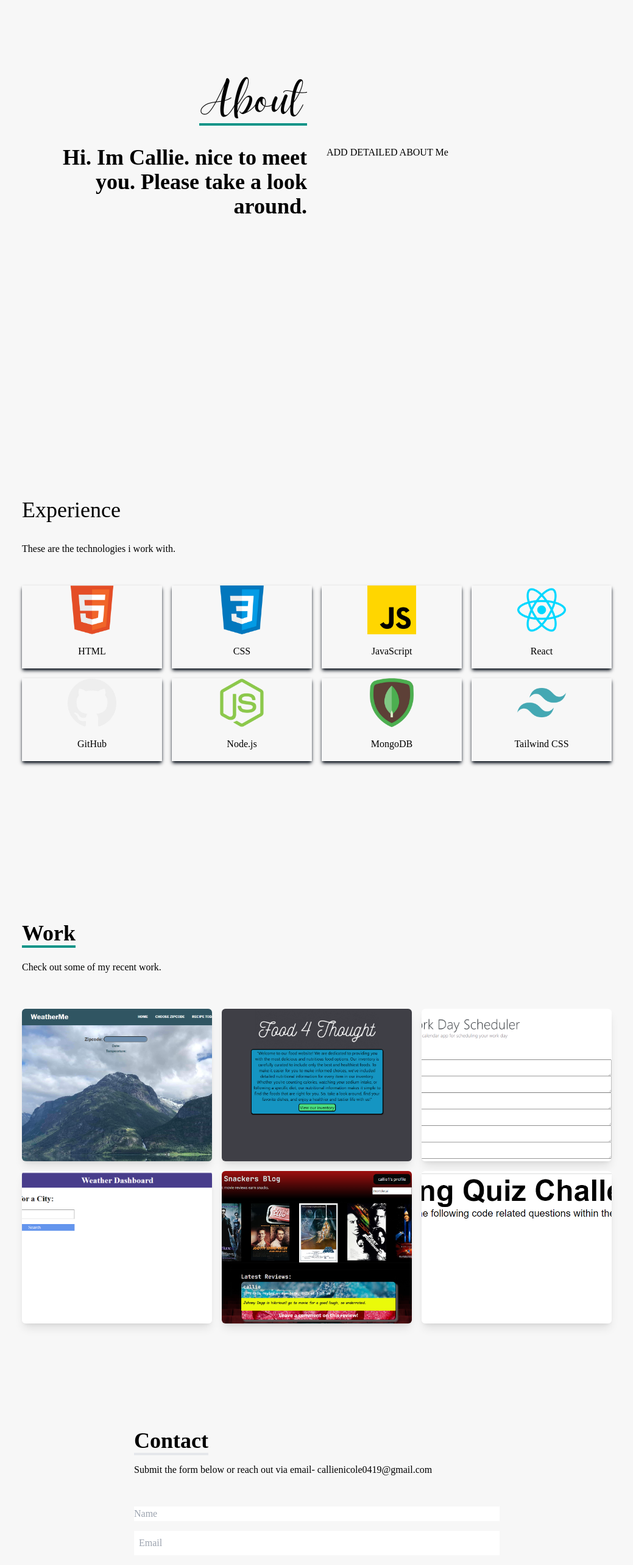
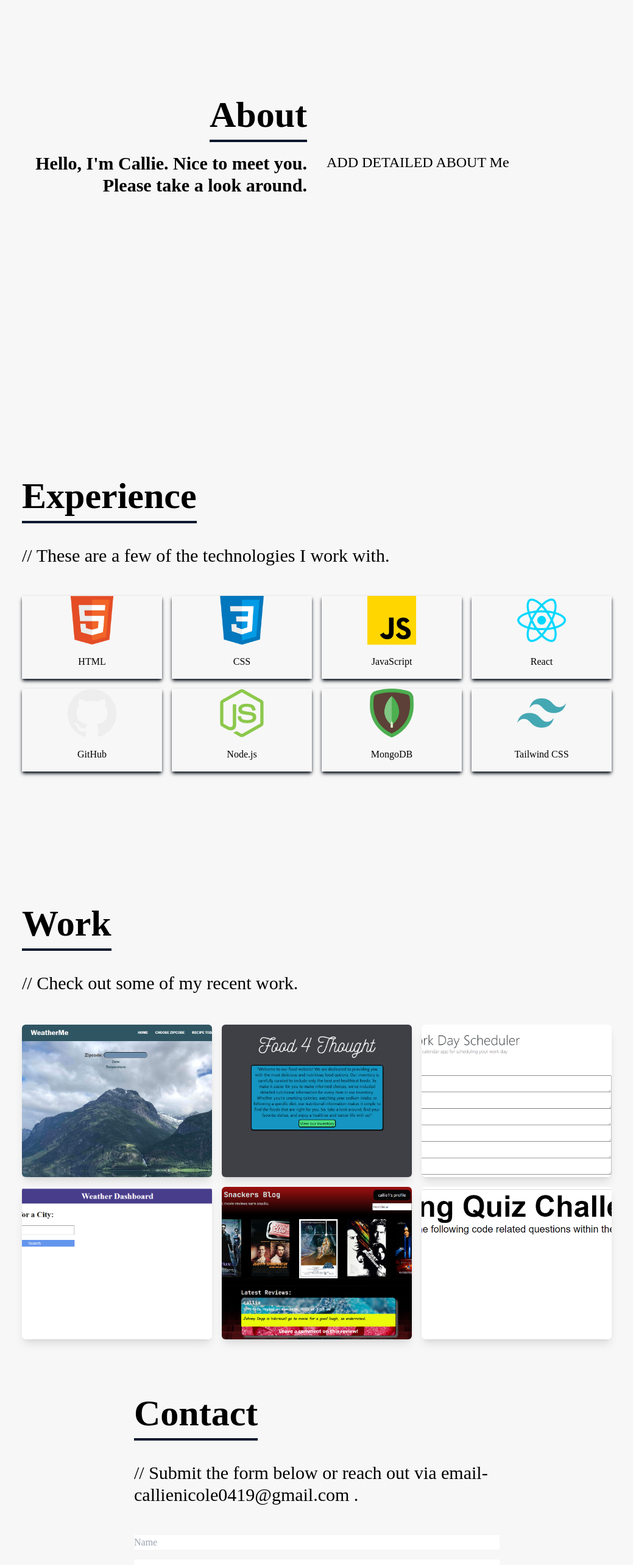
Before and after one commit to CalCar0707/W20C-reactportfolio, a React (Create React App) app: page / in a window 1280 px wide. Shown: the part 960-3526 px from the top of the page at 61% size, without its empty margins (120-1159 px from the left). Built offline with nearby package versions, Linux system fonts and the light colour scheme.

Commit message:
updated text on each component to be consistent and more professional

```diff
--- a/src/components/About.js
+++ b/src/components/About.js
@@ -8,17 +8,17 @@ export default function About(){
             <div className='flex flex-col justify-center items-center w-full h-full'>
             <div className='max-w-[1000px] w-full grid grid-cols-2 gap-8'>
                 <div className='sm:text-right pb-8 pl-4'>
-                    <img className='inline pb-[8px] border-b-4 border-teal-600' src={AboutImg} />
+                    <div className='text-6xl font-bold inline pb-[8px] border-b-4 border-[#0a192f]'> About </div>
 
                 </div>
-                <div></div>
+
                 </div>
                 <div className='max-w-[1000px] w-full grid sm:grid-cols-2 gap-8 px-4'>
-                <div className='sm:text-right text-4xl font-bold'>
-                    <p>Hi. Im Callie. nice to meet you. Please take a look around.</p>
+                <div className='sm:text-right text-3xl font-bold'>
+                    <p>Hello, I'm Callie. Nice to meet you. Please take a look around.</p>
                 </div>
                 <div>
-                    <p>
+                    <p className='text-2xl'>
                         ADD DETAILED ABOUT Me
                     </p>
                 </div>
--- a/src/components/Contact.js
+++ b/src/components/Contact.js
@@ -4,16 +4,15 @@ export default function Contact() {
     return (
         <div name='contact' className="w-full h-screen bg-[#f7f7f7] flex justify-center items-center p-4">
             <form method="POST" action="https://getform.io/f/cba3d8f0-bee2-4310-b0ab-fb901d98d12b" className="flex flex-col max-w-[600px] w-full">
-                <div className="pb-8">
-                    <p className="text-4xl font-bold inline border-b-4">Contact</p>
-                    <p className="py-4">Submit the form below or reach out via email- callienicole0419@gmail.com</p>
+                <div className='pb-8'>
+                    <p className='text-6xl font-bold inline pb-[8px] border-b-4 border-[#0a192f]'>Contact</p>
+                    <p className='text-3xl py-4 pt-[50px]'> // Submit the form below or reach out via email- callienicole0419@gmail.com .</p>
                 </div>
                 <input type="text" placeholder="Name" name="email" />
                 <input className="my-4 p-2" type="email" placeholder="Email" name="email" />
                 <textarea className="p-2" name="message" rows="10" placeholder="Message"></textarea>
-                <button className="border-2 px-4 py-3 my-8 mx-auto flex items-center">Let's Collaborate</button>
+                <button className=' text-2xl border-2 px-4 py-3 my-8 mx-auto flex items-center'>Let's Collaborate</button>
             </form>
-
 
         </div>
 
--- a/src/components/Skills.js
+++ b/src/components/Skills.js
@@ -17,8 +17,8 @@ export default function Skills() {
           {/* container */}
           <div className='max-w-[1000px] mx-auto p-4 flex flex-col justify-center w-full h-full'>
             <div>
-                <p className='text-4xl py-4'>Experience</p>
-                <p className='py-4'>These are the technologies i work with.</p>
+                <p className='text-6xl font-bold inline pb-[8px] border-b-4 border-[#0a192f]'>Experience</p>
+                <p className='text-3xl py-4 pt-[50px]'> // These are a few of the technologies I work with.</p>
             </div>
 
             <div className='w-full grid grid-cols-2 sm:grid-cols-4 gap-4 text-center py-8'>
--- a/src/components/Work.js
+++ b/src/components/Work.js
@@ -12,9 +12,9 @@ export default function Work() {
     return (
         <div name='work' className='w-full md:h-screen bg-[#f7f7f7]'>
         <div className='max-w-[1000px] mx-auto p-4 flex flex-col justify-center w-full h-full'>
-            <div className='pb-8'>
-                <p className='text-4xl font-bold inline border-b-4 border-teal-600'>Work</p>
-                <p className='py-6'>Check out some of my recent work.</p>
+            <div >
+                <p className='text-6xl font-bold inline pb-[8px] border-b-4 border-[#0a192f]'> Work</p>
+                <p className='text-3xl py-[50px]'>// Check out some of my recent work.</p>
             </div>
 
             {/* Container for projects */}
```
